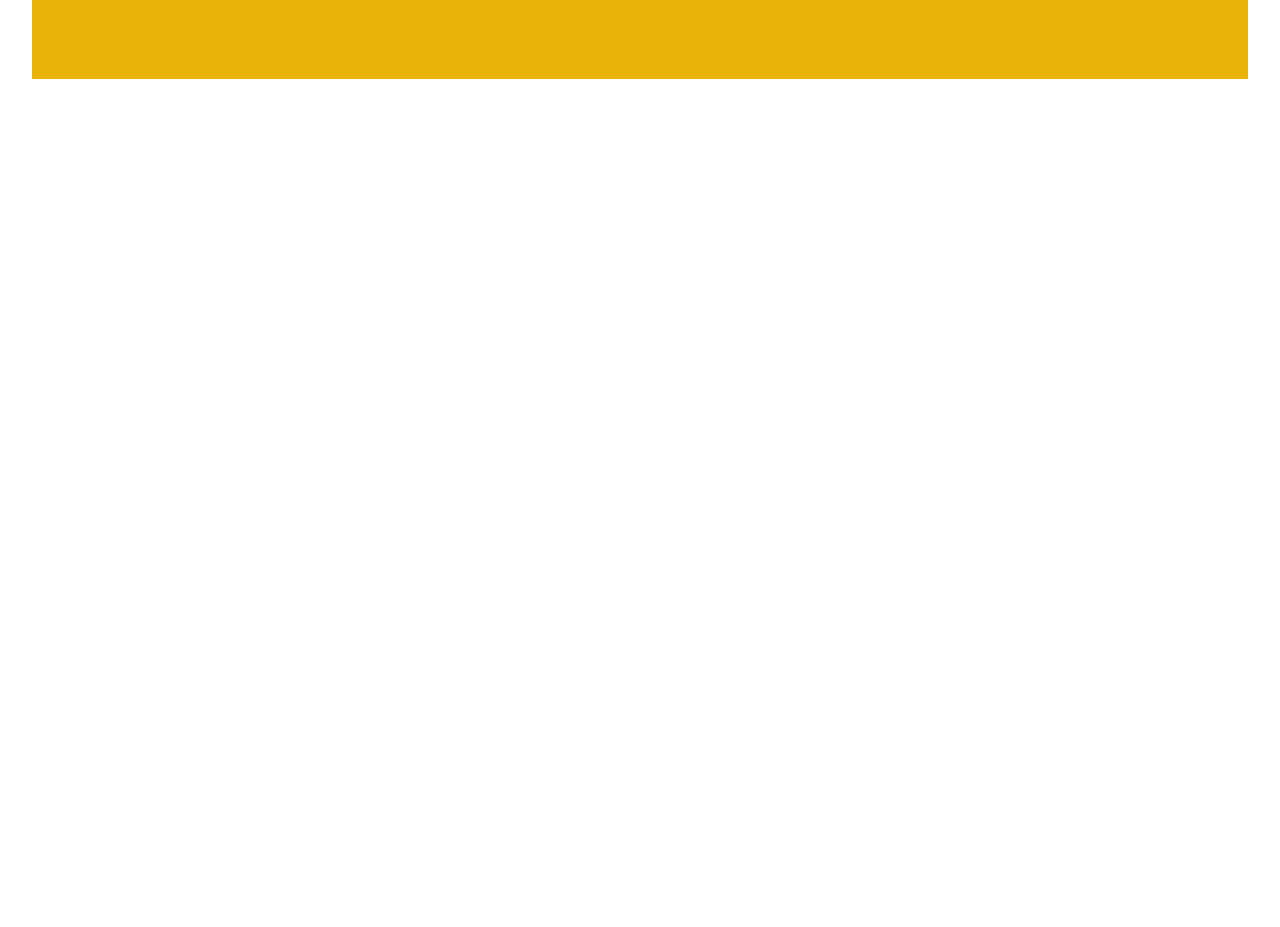
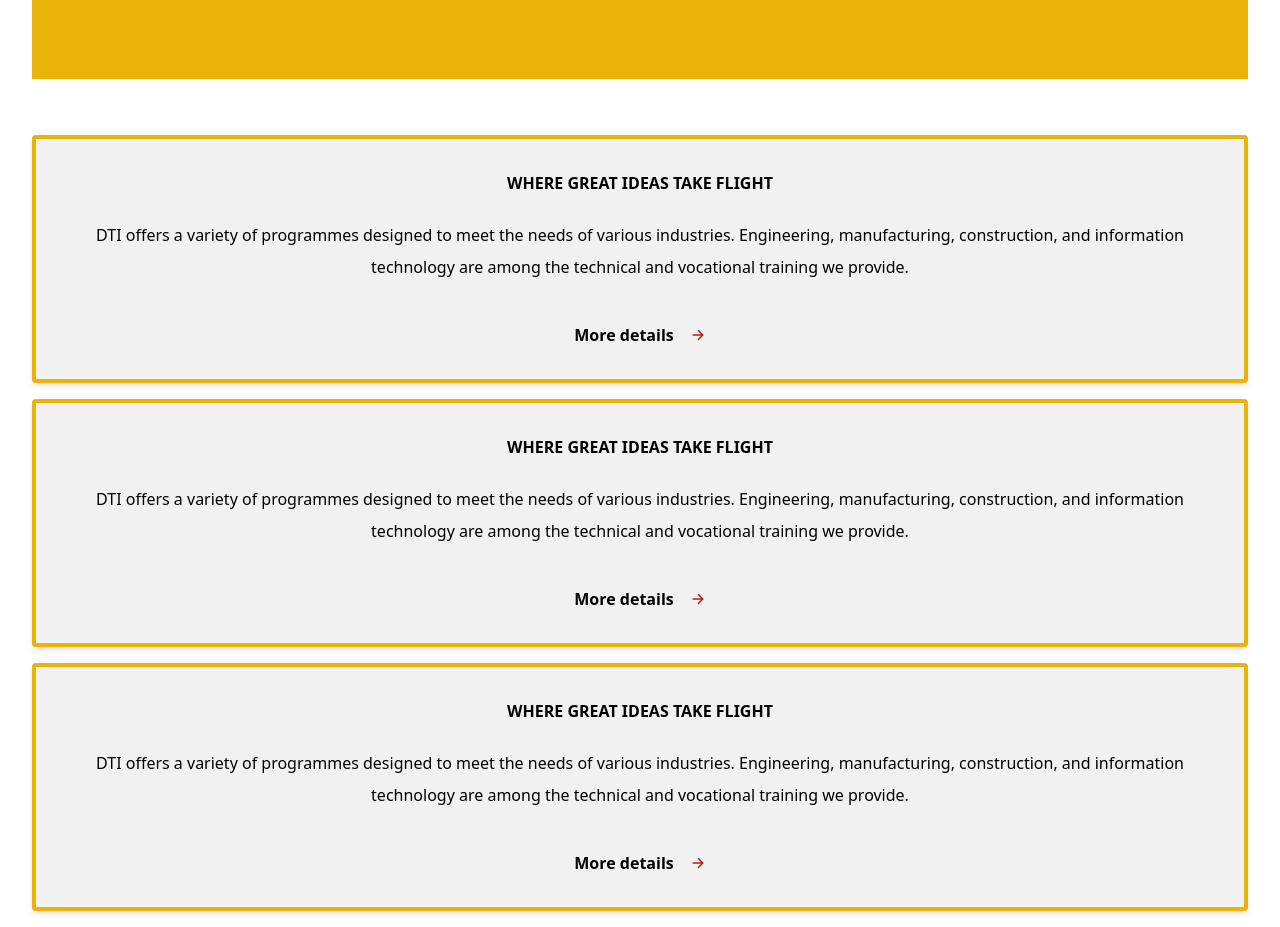
Before and after one commit to NextHubImpact/console-ghana, a React (Vite) app: page /allusers in a window 1280 px wide. Shown: the part 2720-3647 px from the top of the page. Before the commit the page ends 2819 px from the top, so only its background shows below. Built offline with nearby package versions, Linux system fonts and the light colour scheme.

Commit message:
added high ligh cards section

```diff
--- a/src/components/Content.jsx
+++ b/src/components/Content.jsx
@@ -5,6 +5,28 @@ import homeSide from '../assets/main/home-side.jpg'
 import campusImg from '../assets/homepage/slider/slider-3.jpg'
 
 const Content = () => {
+
+    const highlightCard = [
+        {
+            title: 'WHERE GREAT IDEAS TAKE FLIGHT',
+            article: 'DTI offers a variety of programmes designed to meet the needs of various industries. Engineering, manufacturing, construction, and information technology are among the technical and vocational training we provide.',
+            link: 'More details',
+            icon: <IoArrowForward className='text-red-700'/>
+        },
+        {
+            title: 'WHERE GREAT IDEAS TAKE FLIGHT',
+            article: 'DTI offers a variety of programmes designed to meet the needs of various industries. Engineering, manufacturing, construction, and information technology are among the technical and vocational training we provide.',
+            link: 'More details',
+            icon: <IoArrowForward className='text-red-700'/>
+        },
+        {
+            title: 'WHERE GREAT IDEAS TAKE FLIGHT',
+            article: 'DTI offers a variety of programmes designed to meet the needs of various industries. Engineering, manufacturing, construction, and information technology are among the technical and vocational training we provide.',
+            link: 'More details',
+            icon: <IoArrowForward className='text-red-700'/>
+        }
+    ]
+
   return (
     <main className=' mx-8'>
       <section className="w-full justify-between gap-4 flex items-center mt-14 flex-wrap">
@@ -44,7 +66,25 @@ const Content = () => {
       </section>
 
       <section>
-
+      <div className="mt-14">
+               {
+                highlightCard.map((val, index) => {
+                    const  {title, article, link, icon} = val;
+                    return (
+                        <div className=" flex flex-col items-center gap-6 bg-[#f1f1f1] p-8 rounded shadow-md mb-4 border-4  border-yellow-500">
+                            <h2 className='font-semibold '>{title}</h2>
+                            <article className='leading-loose text-center'>
+                                {article}
+                            </article>
+                            <div className="flex items-center gap-4 mt-4 font-semibold">
+                                {link}
+                                {icon}
+                            </div>
+                        </div>
+                    )
+                })
+               }
+           </div>
       </section>
 
     </main>
--- a/src/index.css
+++ b/src/index.css
@@ -1,6 +1,17 @@
 @tailwind base;
 @tailwind components;
 @tailwind utilities;
+
+*{
+  scroll-behavior: smooth;
+  margin: 0;
+  padding: 0;
+  box-sizing: border-box;
+}
+
+html {
+  scroll-behavior: smooth;
+}
 
 /* sidebar  */
 
```
